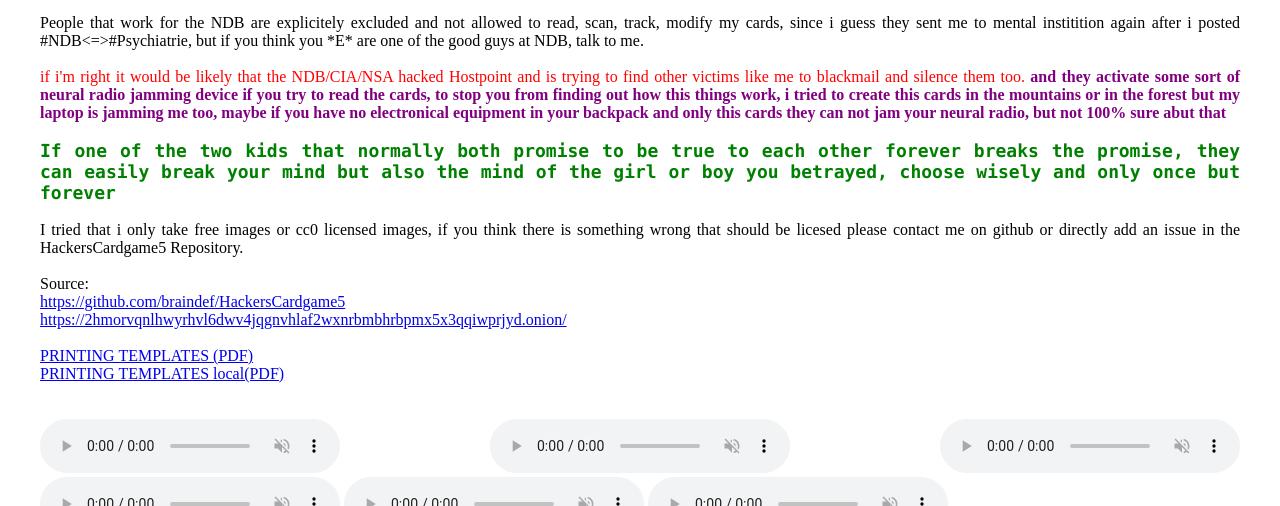
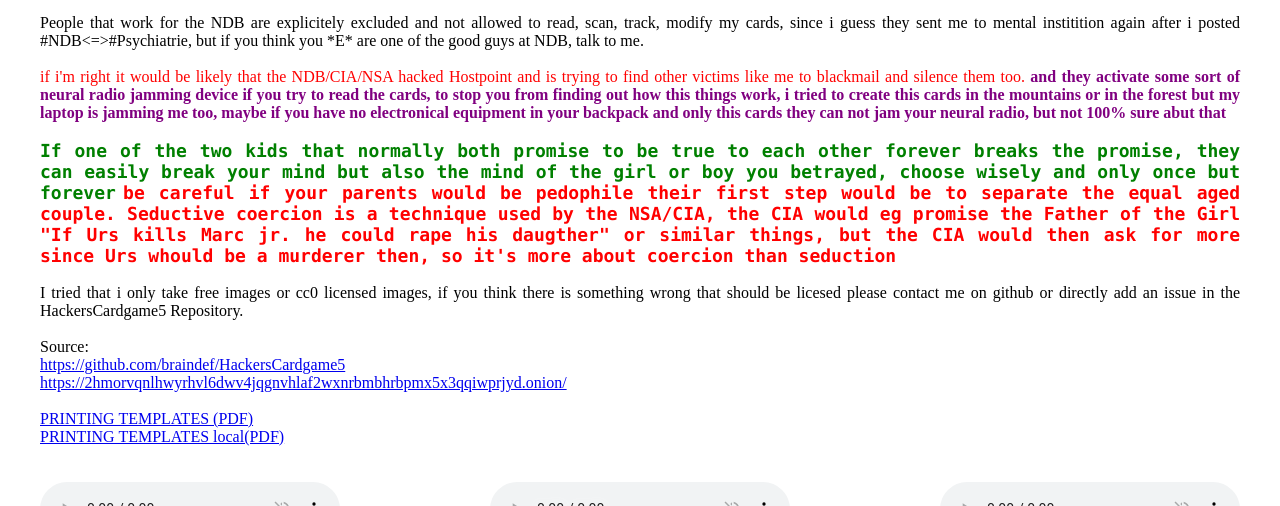
Before and after one commit to HackersCardgame/HackersCardgame5, a PHP site: page / in a window 1280 px wide. Shown: the part 268-774 px from the top of the page. Run offline with PHP 8.4, Linux system fonts and the light colour scheme; data that the repository does not hold is empty.

Commit message:
tempsave

```diff
--- a/index.php
+++ b/index.php
@@ -47,7 +47,7 @@
 <br><br>
 <font color=red>if i'm right it would be likely that the NDB/CIA/NSA hacked Hostpoint and is trying to find other victims like me to blackmail and silence them too.</font> <font color=purple><b>and they activate some sort of neural radio jamming device if you try to read the cards, to stop you from finding out how this things work, i tried to create this cards in the mountains or in the forest but my laptop is jamming me too, maybe if you have no electronical equipment in your backpack and only this cards they can not jam your neural radio, but not 100% sure abut that</b></font>
 <br><br>
-<font class=monospace color=green size=4em><b>If one of the two kids that normally both promise to be true to each other forever breaks the promise, they can easily break your mind but also the mind of the girl or boy you betrayed, choose wisely and only once but forever</b></font>
+<font class=monospace color=green size=4em><b>If one of the two kids that normally both promise to be true to each other forever breaks the promise, they can easily break your mind but also the mind of the girl or boy you betrayed, choose wisely and only once but forever</b></font> <font class=monospace color=red size=4em><b>be careful if your parents would be pedophile their first step would be to separate the equal aged couple. Seductive coercion is a technique used by the NSA/CIA, the CIA would eg promise the Father of the Girl "If Urs kills Marc jr. he could rape his daugther" or similar things, but the CIA would then ask for more since Urs whould be a murderer then, so it's more about coercion than seduction </b></font>
 <br><br>
 I tried that i only take free images or cc0 licensed images, if you think there is something wrong that should be licesed please contact me on github or directly add an issue in the HackersCardgame5 Repository.
 <br><br>
```
